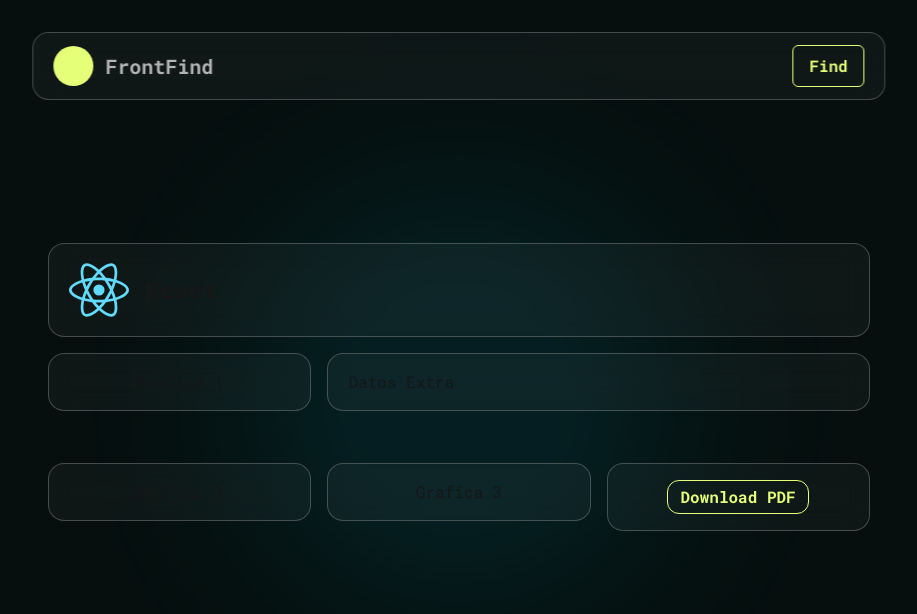
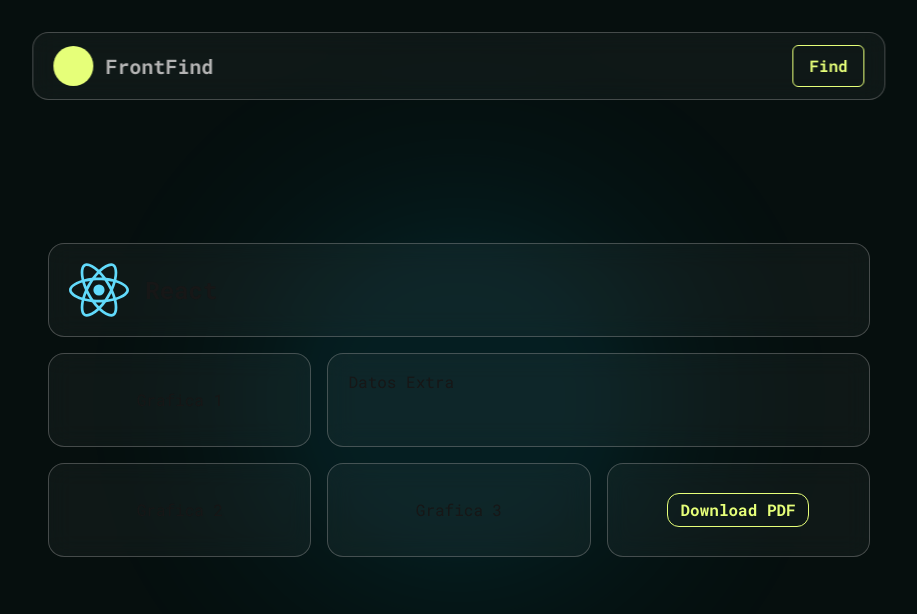
Before and after one commit to leo-garcianie/front-find, a Next.js app: page /detail/1 in a window 1280 px wide. Shown: the top 614 px of the page, without its empty margins (181-1098 px from the left). Built offline with nearby package versions, Linux system fonts and the light colour scheme.

Commit message:
New custom styles

```diff
--- a/src/app/globals.css
+++ b/src/app/globals.css
@@ -40,7 +40,7 @@
 }
 
 .grid-details {
-  @apply bg-white/4 backdrop-blur-md border border-[#999999]/40 rounded-2xl h-fit px-5 py-4;
+  @apply bg-white/4 backdrop-blur-md border border-[#999999]/40 rounded-2xl h-full px-5 py-4;
 }
 
 body {
```
